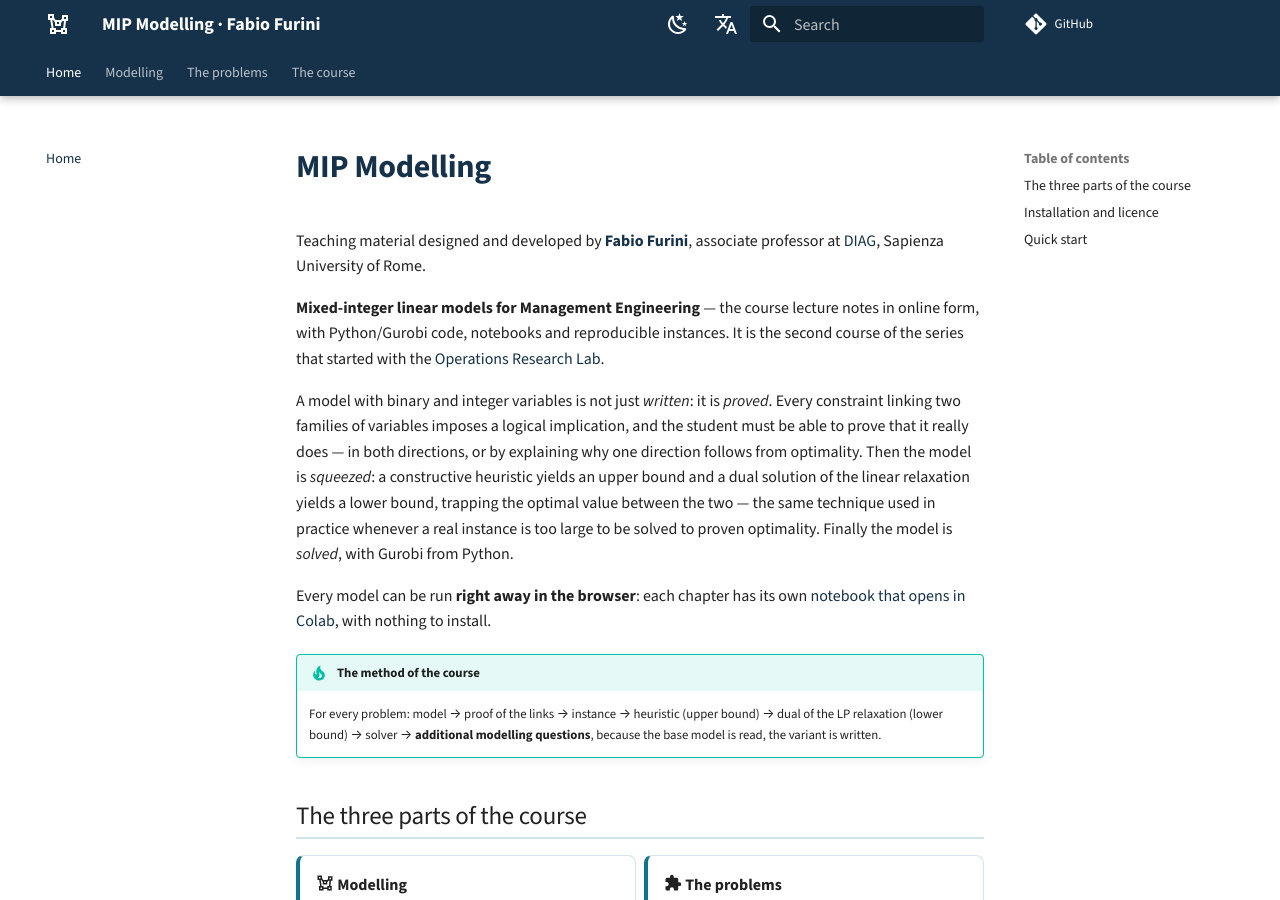
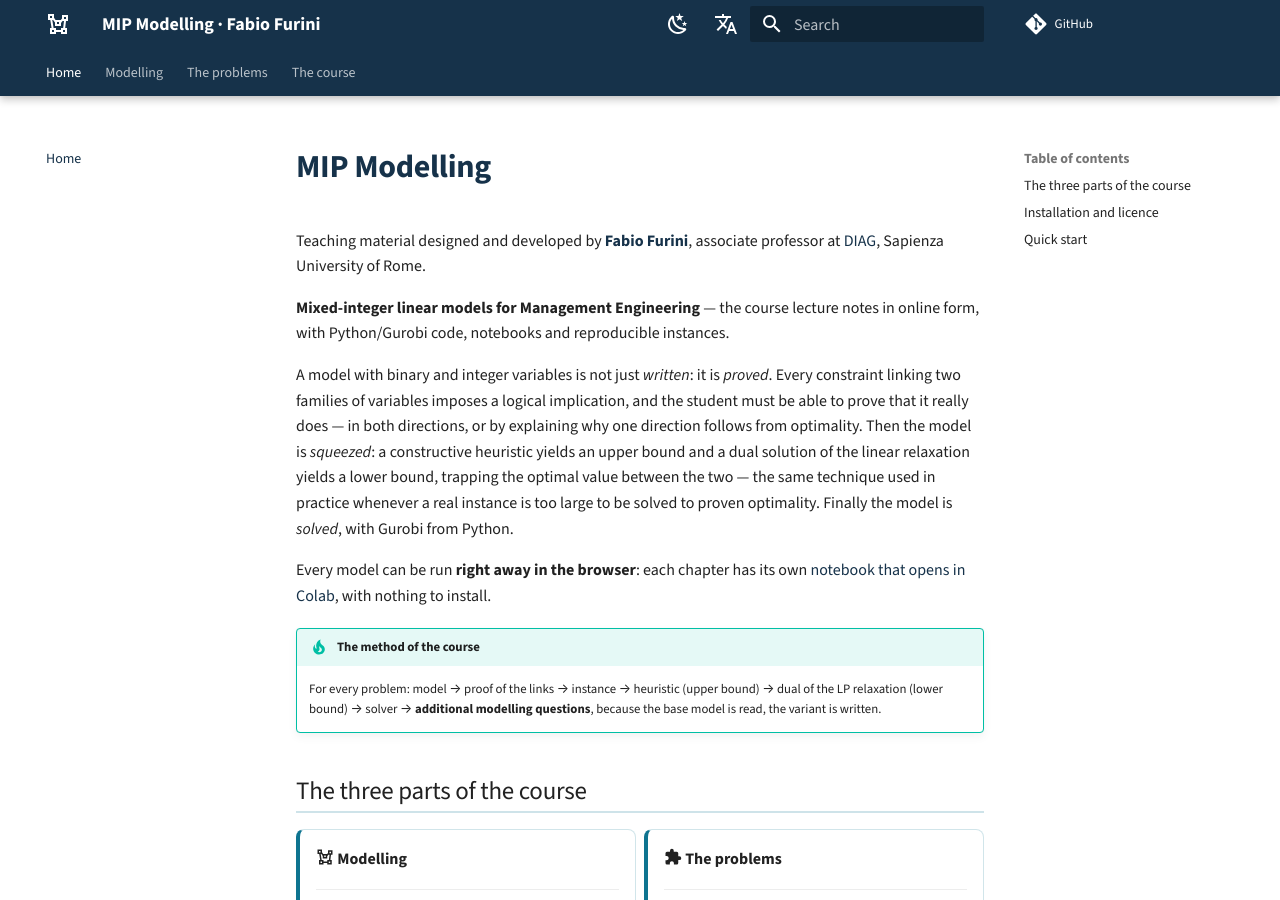
Before and after one commit to fabiofurini/mip-modelling, an MkDocs documentation site: the page built from docs/index.md, in a window 1280 px wide and 900 px high. Built offline with MkDocs 1.6.1 and Material for MkDocs 9.7.7, drawn with Linux system fonts in a browser that asks for light colours; comment, search, counter and statistics services are not loaded.

Commit message:
Drop the reference to the series started with the Lab
Co-Authored-By: Claude Opus 5 (1M context) <noreply@anthropic.com>

```diff
--- a/docs/index.md
+++ b/docs/index.md
@@ -5,8 +5,7 @@ professor at [DIAG](https://www.diag.uniroma1.it/), Sapienza University of Rome.
 
 **Mixed-integer linear models for Management Engineering** — the course
 lecture notes in online form, with Python/Gurobi code, notebooks and
-reproducible instances. It is the second course of the series that started
-with the [Operations Research Lab](https://fabiofurini.github.io/operations-research-lab/).
+reproducible instances.
 
 A model with binary and integer variables is not just *written*: it is
 *proved*. Every constraint linking two families of variables imposes a logical
--- a/mkdocs.yml
+++ b/mkdocs.yml
@@ -58,7 +58,7 @@ extra:
       name: GitHub
     - icon: material/chart-timeline-variant
       link: https://fabiofurini.github.io/operations-research-lab/
-      name: Operations Research Lab — the first course of the series
+      name: Operations Research Lab
   alternate:
     - name: Italiano
       link: https://fabiofurini.github.io/modellazione-mip/
```
Also changed, not shown: README.md (+0 -2 lines).
